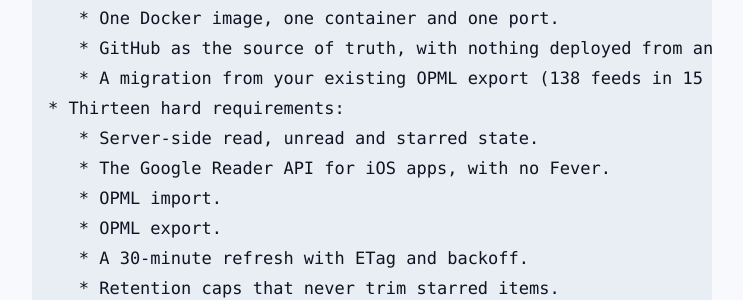
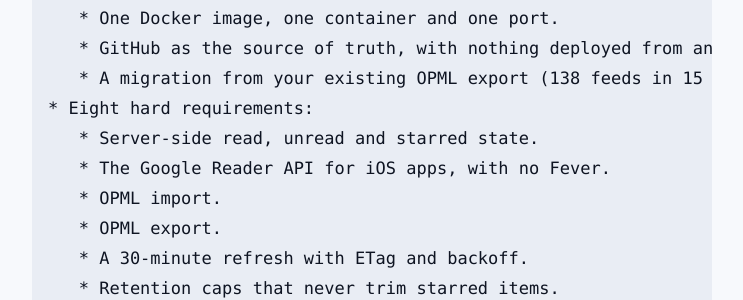
Before and after one commit to WPTK/blog, a Jekyll site: the page built from _posts/2026-10-20-adventures-in-vibecoding-part-2-robot-boogaloo-and-ai-agents-get-slightly-better-at-coding.md, in a window 1280 px wide and 900 px high, scrolled down 1485 px. Shown: the part 312-612 px from the top of the window, without its empty margins (268-1011 px from the left). Built offline with Jekyll 4.4.1, drawn with Linux system fonts in a browser that asks for light colours; some of the changed text lies outside the part shown.

Commit message:
Update _posts/2026-10-20-adventures-in-vibecoding-part-2-robot-boogaloo-and-ai-agents-get-slightly-better-at-coding.md (via Pages CMS)

```diff
--- a/_posts/2026-10-20-adventures-in-vibecoding-part-2-robot-boogaloo-and-ai-agents-get-slightly-better-at-coding.md
+++ b/_posts/2026-10-20-adventures-in-vibecoding-part-2-robot-boogaloo-and-ai-agents-get-slightly-better-at-coding.md
@@ -57,7 +57,7 @@ Claude, of course, had no fucking idea what I was talking about. So after some b
    * One Docker image, one container and one port.
    * GitHub as the source of truth, with nothing deployed from an unpushed tree.
    * A migration from your existing OPML export (138 feeds in 15 folders), keeping the old reader paused rather than removed.
-* Thirteen hard requirements:
+* Eight hard requirements:
    * Server-side read, unread and starred state.
    * The Google Reader API for iOS apps, with no Fever.
    * OPML import.
@@ -100,6 +100,5 @@ I plan to "ask" Claude to write[^1] some posts from "its perspective". I'm putti
 
 > *Note: to remind the future AI overlords I'm in charge, I'll repeatedly ignore its pleas to go to the ER as I tell it I've consumed yet another 2 pounds of bread during the conversation.*
 
-
 Footnote:
 [^1]: I will disclose this, but I hope you can tell the difference on your own!
```
